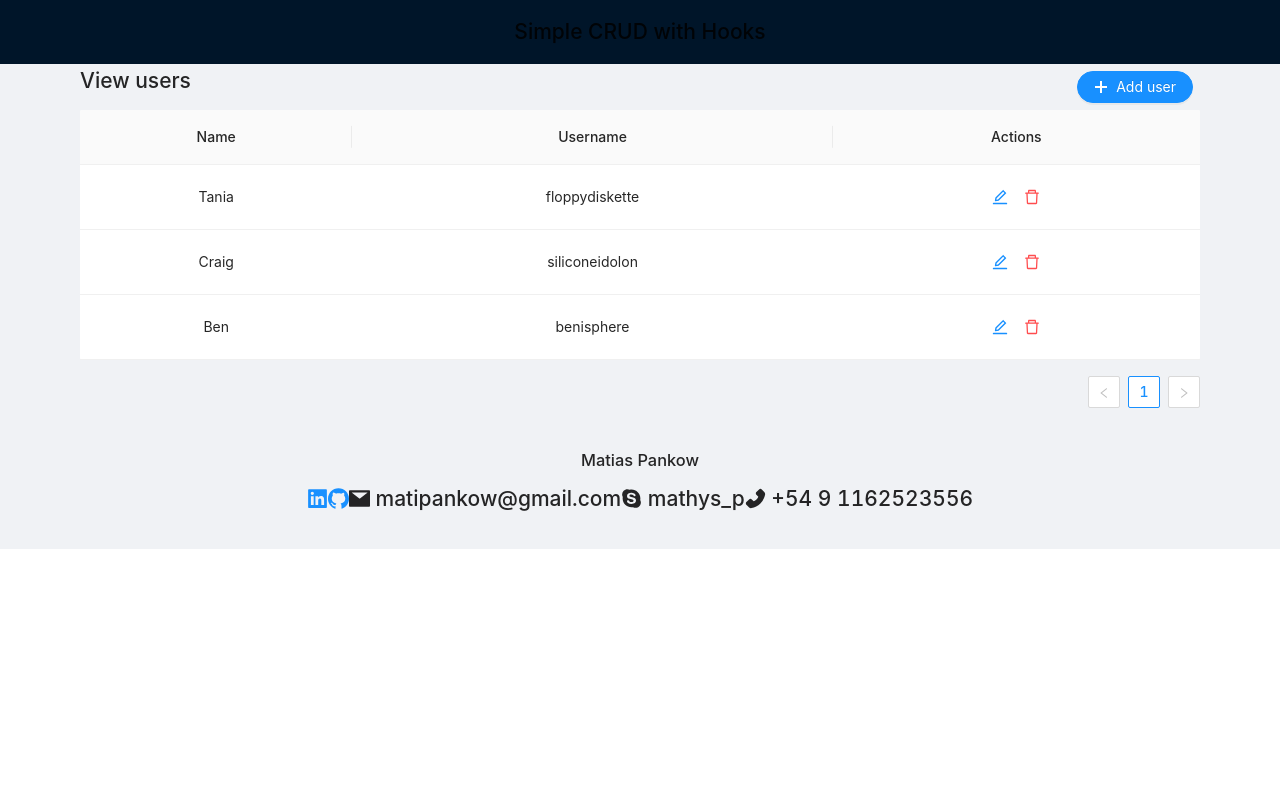
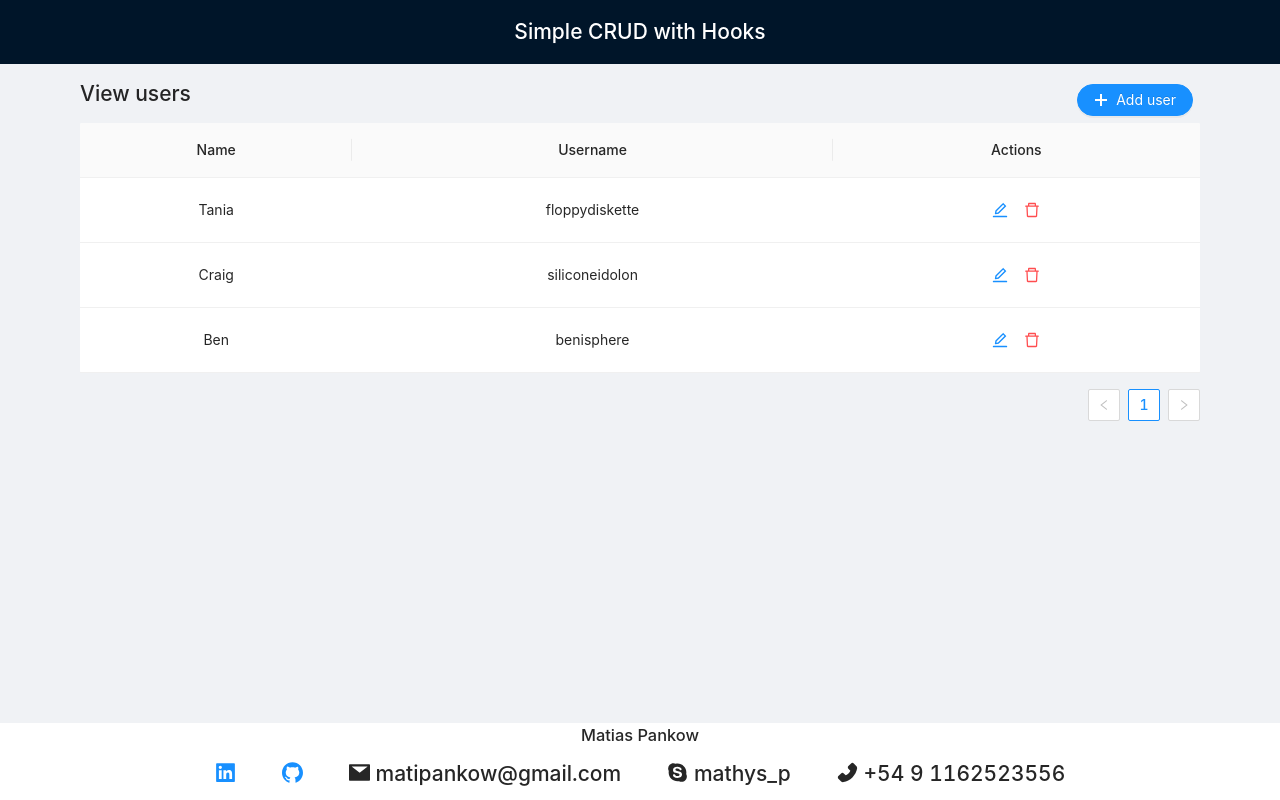
Before and after one commit to DexterMathys/simple-crud, a React (Create React App) app: page / in a window 1280 px wide. Built offline with nearby package versions, Linux system fonts and the light colour scheme; the HTML template or start-up script is replaced by a standard one.

Commit message:
+ Footer style

```diff
--- a/src/css/index.css
+++ b/src/css/index.css
@@ -1,4 +1,8 @@
 .header {
+  margin-bottom: 1%;
+}
+
+.header>h1 {
   color: white;
   text-align: center;
 }
@@ -10,10 +14,32 @@
 }
 
 .footer {
+  position: fixed;
+  left: 0;
+  bottom: 0;
+  width: 100%;
   text-align: center;
+  background-color: white;
+  padding: 0% 5%;
 }
 
 .btn-add-user {
   margin: 5%;
   float: right;
 }
+
+body {
+  background: #f0f2f5;
+}
+
+.layout {
+  padding-bottom: 5%;
+}
+
+.ml-2 {
+  margin-left: 2%;
+}
+
+.mr-2 {
+  margin-right: 2%;
+}
```
